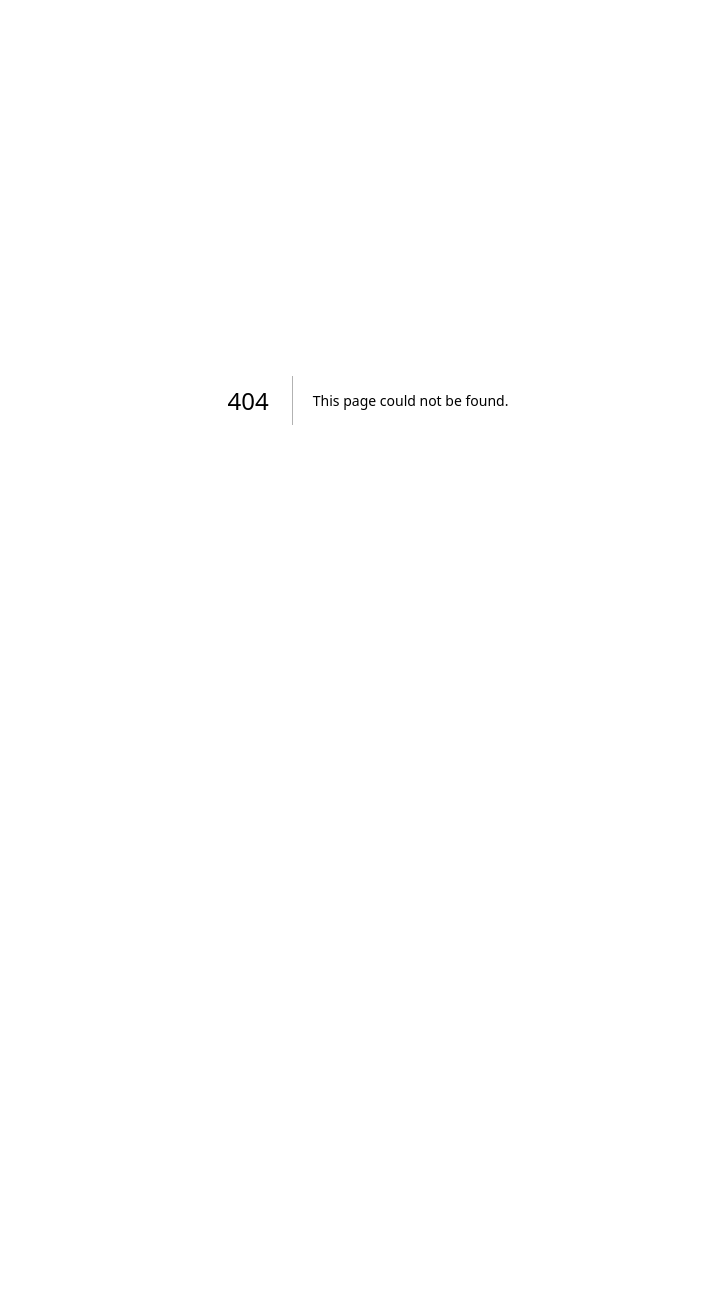
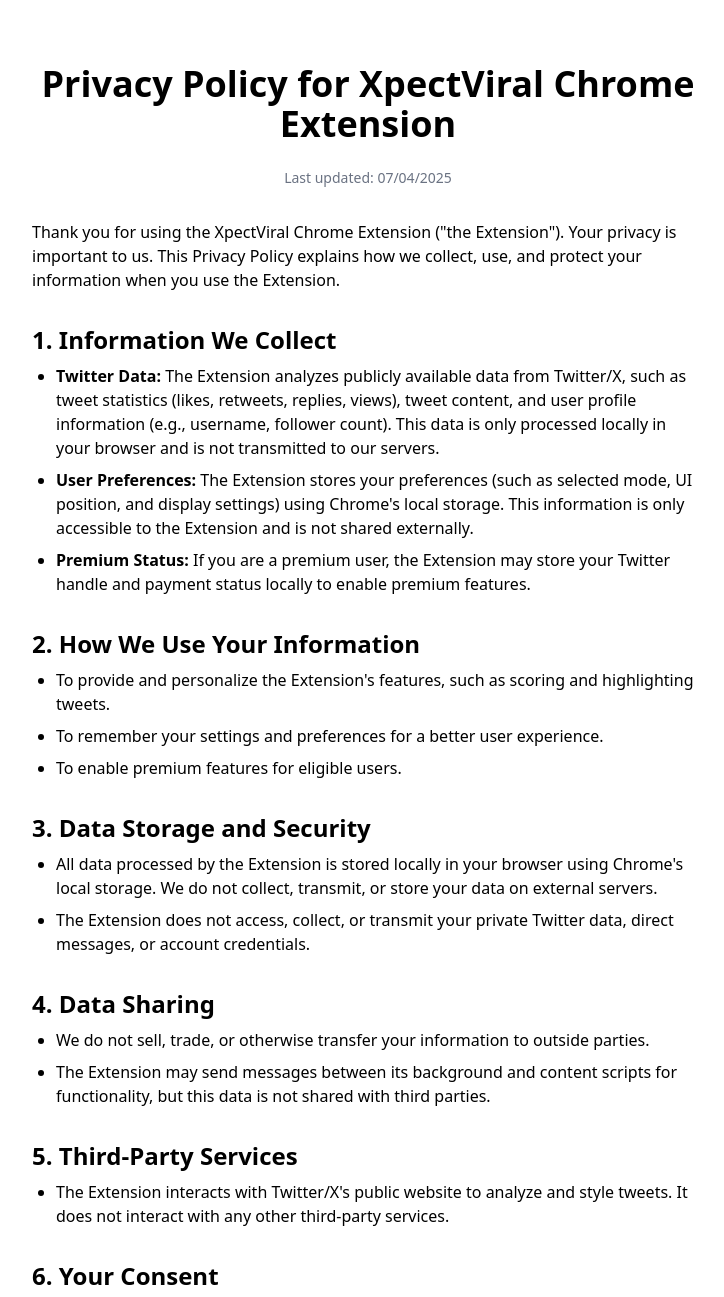
Before and after one commit to Evilavy/AlphaX, a Next.js app: page /privacy-policy in a window 1280 px wide. Before the commit this address had no page. Shown: the top 1297 px of the page, without its empty margins (272-996 px from the left). Before the commit the page ends 800 px from the top, so only its background shows below. Built offline with nearby package versions, Linux system fonts and the light colour scheme.

Commit message:
Add Privacy Policy and Terms of Service pages for XpectViral Chrome Extension, including detailed information on data usage, user rights, and contact information. Update links in the AlphaX landing page to direct users to these new pages.

```diff
--- /dev/null
+++ b/app/privacy-policy/page.tsx
@@ -0,0 +1,45 @@
+import React from "react";
+
+export default function PrivacyPolicy() {
+  return (
+    <div className="min-h-screen bg-white text-black py-16 px-4 flex justify-center">
+      <div className="max-w-2xl w-full">
+        <h1 className="text-4xl font-bold mb-6 text-center">Privacy Policy for XpectViral Chrome Extension</h1>
+        <p className="text-sm text-gray-500 mb-8 text-center">Last updated: 07/04/2025</p>
+        <p className="mb-6">Thank you for using the XpectViral Chrome Extension ("the Extension"). Your privacy is important to us. This Privacy Policy explains how we collect, use, and protect your information when you use the Extension.</p>
+        <h2 className="text-2xl font-semibold mt-8 mb-2">1. Information We Collect</h2>
+        <ul className="list-disc pl-6 mb-6 space-y-2">
+          <li><b>Twitter Data:</b> The Extension analyzes publicly available data from Twitter/X, such as tweet statistics (likes, retweets, replies, views), tweet content, and user profile information (e.g., username, follower count). This data is only processed locally in your browser and is not transmitted to our servers.</li>
+          <li><b>User Preferences:</b> The Extension stores your preferences (such as selected mode, UI position, and display settings) using Chrome's local storage. This information is only accessible to the Extension and is not shared externally.</li>
+          <li><b>Premium Status:</b> If you are a premium user, the Extension may store your Twitter handle and payment status locally to enable premium features.</li>
+        </ul>
+        <h2 className="text-2xl font-semibold mt-8 mb-2">2. How We Use Your Information</h2>
+        <ul className="list-disc pl-6 mb-6 space-y-2">
+          <li>To provide and personalize the Extension's features, such as scoring and highlighting tweets.</li>
+          <li>To remember your settings and preferences for a better user experience.</li>
+          <li>To enable premium features for eligible users.</li>
+        </ul>
+        <h2 className="text-2xl font-semibold mt-8 mb-2">3. Data Storage and Security</h2>
+        <ul className="list-disc pl-6 mb-6 space-y-2">
+          <li>All data processed by the Extension is stored locally in your browser using Chrome's local storage. We do not collect, transmit, or store your data on external servers.</li>
+          <li>The Extension does not access, collect, or transmit your private Twitter data, direct messages, or account credentials.</li>
+        </ul>
+        <h2 className="text-2xl font-semibold mt-8 mb-2">4. Data Sharing</h2>
+        <ul className="list-disc pl-6 mb-6 space-y-2">
+          <li>We do not sell, trade, or otherwise transfer your information to outside parties.</li>
+          <li>The Extension may send messages between its background and content scripts for functionality, but this data is not shared with third parties.</li>
+        </ul>
+        <h2 className="text-2xl font-semibold mt-8 mb-2">5. Third-Party Services</h2>
+        <ul className="list-disc pl-6 mb-6 space-y-2">
+          <li>The Extension interacts with Twitter/X's public website to analyze and style tweets. It does not interact with any other third-party services.</li>
+        </ul>
+        <h2 className="text-2xl font-semibold mt-8 mb-2">6. Your Consent</h2>
+        <p className="mb-6">By using the Extension, you consent to this Privacy Policy.</p>
+        <h2 className="text-2xl font-semibold mt-8 mb-2">7. Changes to This Policy</h2>
+        <p className="mb-6">We may update this Privacy Policy from time to time. Any changes will be posted on this page with an updated effective date.</p>
+        <h2 className="text-2xl font-semibold mt-8 mb-2">8. Contact Us</h2>
+        <p>If you have any questions about this Privacy Policy or the Extension, please contact us at <a href="mailto:contact@xpectviral.com" className="text-blue-600 underline">contact@xpectviral.com</a>.</p>
+      </div>
+    </div>
+  );
+}
--- /dev/null
+++ b/app/terms-of-service/page.tsx
@@ -0,0 +1,51 @@
+import React from "react";
+
+export default function TermsOfService() {
+  return (
+    <div className="min-h-screen bg-white text-black py-16 px-4 flex justify-center">
+      <div className="max-w-2xl w-full">
+        <h1 className="text-4xl font-bold mb-6 text-center">Terms of Service for XpectViral Chrome Extension</h1>
+        <p className="text-sm text-gray-500 mb-8 text-center">Last updated: 07/04/2025</p>
+        <p className="mb-6">Please read these Terms of Service ("Terms") carefully before using the XpectViral Chrome Extension ("the Extension", "we", "us", or "our"). By installing or using the Extension, you agree to be bound by these Terms. If you do not agree to these Terms, do not use the Extension.</p>
+        <h2 className="text-2xl font-semibold mt-8 mb-2">1. Use of the Extension</h2>
+        <ul className="list-disc pl-6 mb-6 space-y-2">
+          <li>The Extension is provided for your personal, non-commercial use only.</li>
+          <li>You agree not to misuse the Extension or use it for any unlawful purpose.</li>
+          <li>You must comply with all applicable laws and the terms of service of any third-party platforms (such as Twitter/X) you interact with through the Extension.</li>
+        </ul>
+        <h2 className="text-2xl font-semibold mt-8 mb-2">2. Premium Features</h2>
+        <ul className="list-disc pl-6 mb-6 space-y-2">
+          <li>Some features of the Extension may be available only to premium users.</li>
+          <li>If you purchase premium access, you agree to provide accurate payment information and comply with any additional terms presented at the time of purchase.</li>
+          <li>We reserve the right to modify, suspend, or discontinue premium features at any time, with or without notice.</li>
+        </ul>
+        <h2 className="text-2xl font-semibold mt-8 mb-2">3. User Data and Privacy</h2>
+        <ul className="list-disc pl-6 mb-6 space-y-2">
+          <li>The Extension processes publicly available data from Twitter/X and stores your preferences locally in your browser.</li>
+          <li>We do not collect, transmit, or store your personal data on external servers. For more information, please see our Privacy Policy.</li>
+        </ul>
+        <h2 className="text-2xl font-semibold mt-8 mb-2">4. Intellectual Property</h2>
+        <ul className="list-disc pl-6 mb-6 space-y-2">
+          <li>The Extension and its content (excluding third-party content such as Twitter/X data) are the property of XpectViral and are protected by copyright and other intellectual property laws.</li>
+          <li>You may not copy, modify, distribute, sell, or lease any part of the Extension without our prior written consent.</li>
+        </ul>
+        <h2 className="text-2xl font-semibold mt-8 mb-2">5. Disclaimer of Warranties</h2>
+        <ul className="list-disc pl-6 mb-6 space-y-2">
+          <li>The Extension is provided "as is" and "as available" without warranties of any kind, either express or implied.</li>
+          <li>We do not guarantee that the Extension will be error-free, secure, or available at all times.</li>
+          <li>We are not responsible for any changes made by Twitter/X or other third parties that may affect the Extension's functionality.</li>
+        </ul>
+        <h2 className="text-2xl font-semibold mt-8 mb-2">6. Limitation of Liability</h2>
+        <ul className="list-disc pl-6 mb-6 space-y-2">
+          <li>To the maximum extent permitted by law, XpectViral and its affiliates shall not be liable for any direct, indirect, incidental, special, or consequential damages arising out of or in connection with your use of the Extension.</li>
+        </ul>
+        <h2 className="text-2xl font-semibold mt-8 mb-2">7. Changes to the Terms</h2>
+        <p className="mb-6">We may update these Terms from time to time. Any changes will be posted on this page with an updated effective date. Your continued use of the Extension after changes are posted constitutes your acceptance of the new Terms.</p>
+        <h2 className="text-2xl font-semibold mt-8 mb-2">8. Termination</h2>
+        <p className="mb-6">We reserve the right to suspend or terminate your access to the Extension at any time, for any reason, without notice.</p>
+        <h2 className="text-2xl font-semibold mt-8 mb-2">9. Contact Us</h2>
+        <p>If you have any questions about these Terms, please contact us at <a href="mailto:contact@xpectviral.com" className="text-blue-600 underline">contact@xpectviral.com</a>.</p>
+      </div>
+    </div>
+  );
+}
--- a/components/alphax-landing.tsx
+++ b/components/alphax-landing.tsx
@@ -1180,13 +1180,13 @@
             </div>
 
             <div className="flex items-center space-x-6 text-sm text-gray-500">
-              <Link href="#" className="hover:text-black transition-colors">
+              <Link href="/privacy-policy" className="hover:text-black transition-colors">
                 Privacy Policy
               </Link>
-              <Link href="#" className="hover:text-black transition-colors">
+              <Link href="/terms-of-service" className="hover:text-black transition-colors">
                 Terms of Service
               </Link>
-              <Link href="#" className="hover:text-black transition-colors">
+              <Link href="mailto:contact@xpectviral.com" className="hover:text-black transition-colors">
                 Contact
               </Link>
             </div>
```
